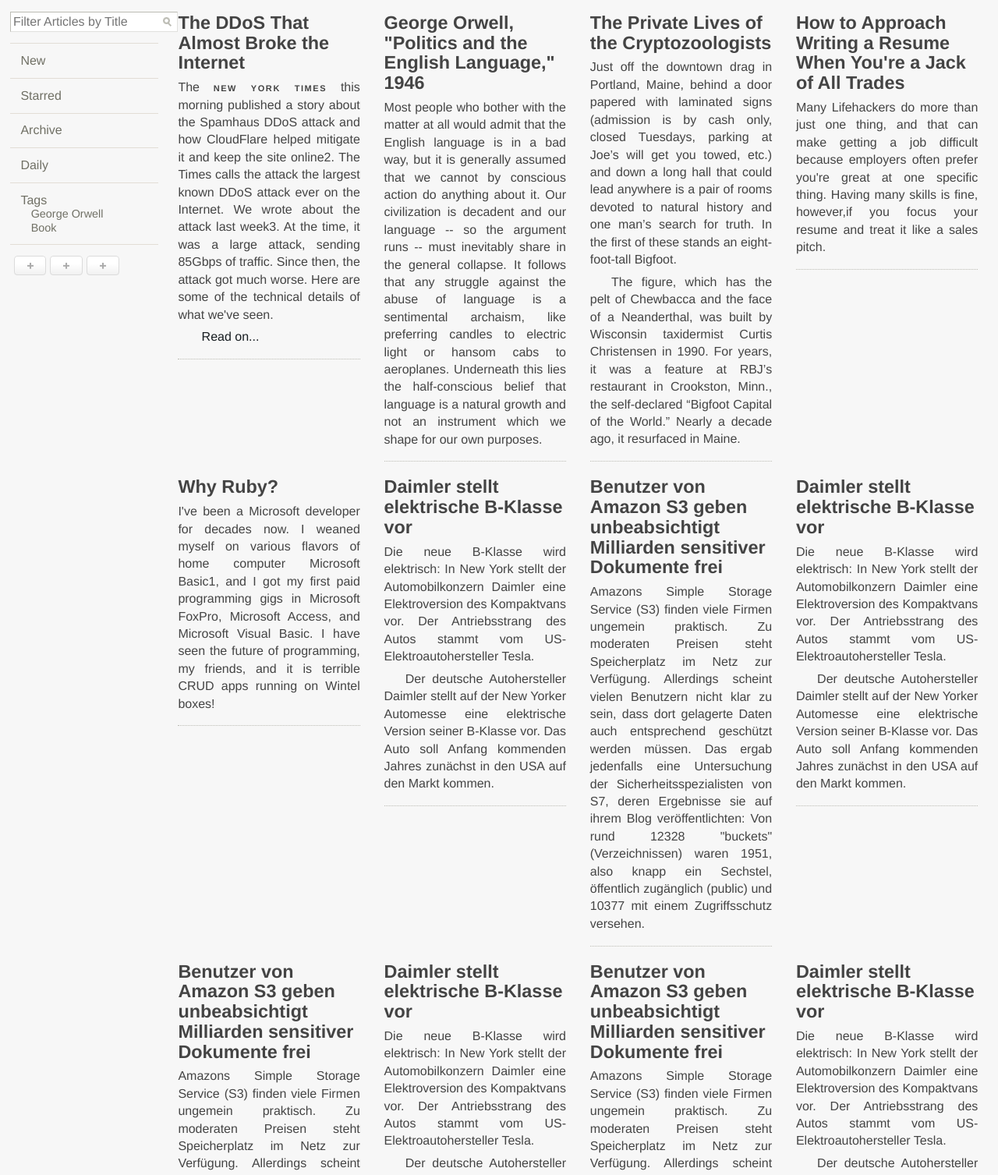
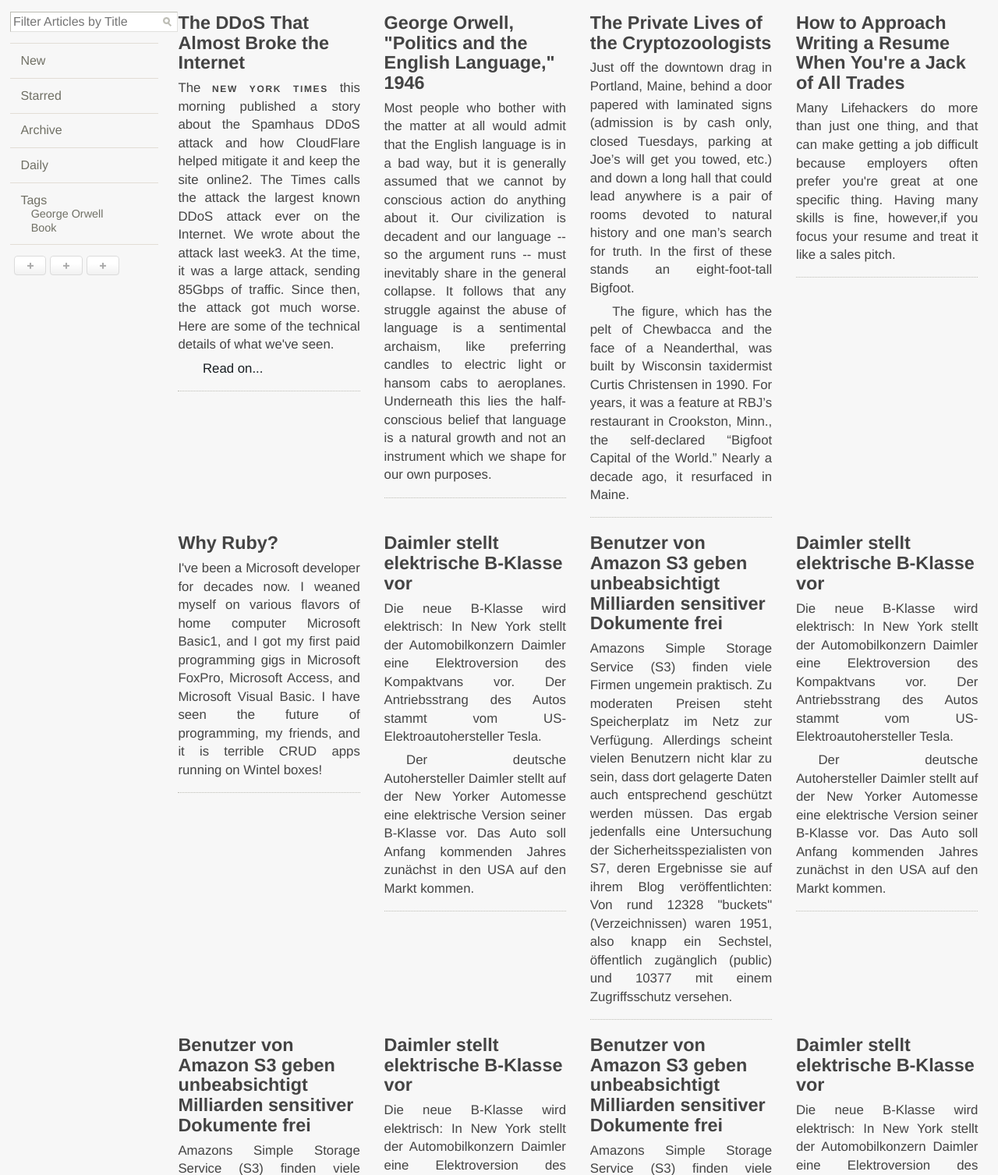
Before and after one commit to fnarp/ReadRss, a PHP site: template template/index.html in a window 1280 px wide. Shown: the part 48-1555 px from the top of the page at 78% size. Run offline with PHP 8.4, Linux system fonts and the light colour scheme; the template is opened without the code that fills it, so the values that code supplies are empty; some libraries are stand-ins or nearby versions; some web fonts are replaced.

Commit message:
changed font size

```diff
--- a/template/style/style.css
+++ b/template/style/style.css
@@ -81,7 +81,7 @@ h5
 
 p
 {
-   font-size: 1em;
+   font-size: 1.05em;
    line-height: 1.4em;
    color: rgb(68, 68, 68);
    margin-bottom: 0.4em;
```
